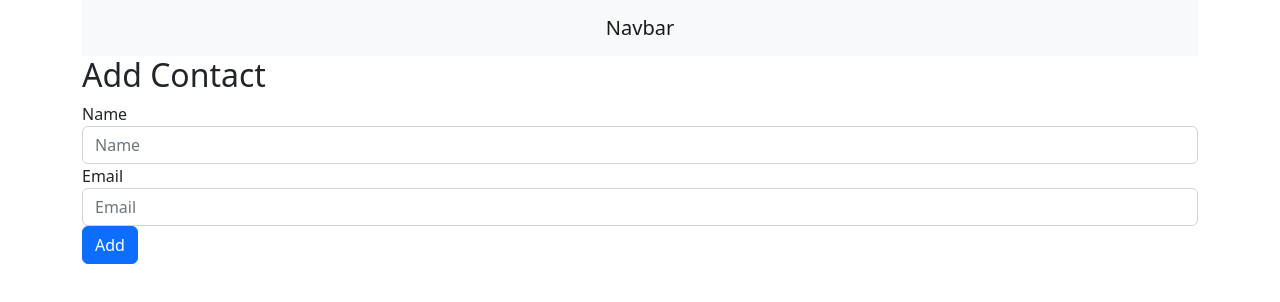
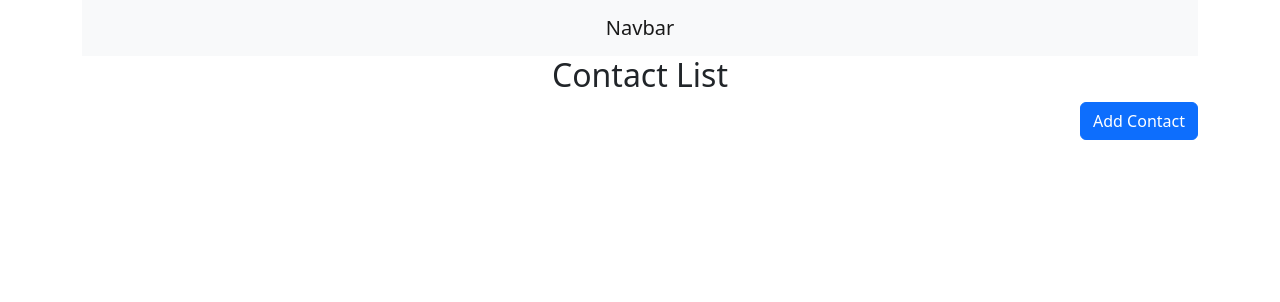
Before and after one commit to Abu-0-RayhaN/Contact-Manager, a React (Create React App) app: page / in a window 1280 px wide. Shown: the top 302 px of the page. Built offline with nearby package versions, Linux system fonts and the light colour scheme.

Commit message:
Rendering problem solved

```diff
--- a/package.json
+++ b/package.json
@@ -9,6 +9,7 @@
     "bootstrap": "^5.2.3",
     "react": "^18.2.0",
     "react-dom": "^18.2.0",
+    "react-router-dom": "^5.2.0",
     "react-scripts": "5.0.1",
     "uuid": "^3.4.0",
     "web-vitals": "^2.1.4"
--- a/src/components/AddContact.jsx
+++ b/src/components/AddContact.jsx
@@ -13,7 +13,7 @@ export default class AddContact extends Component {
     } else {
       this.props.AddContactHandler(this.state);
       this.setState({ name: "", email: "" });
-      console.log(this.state);
+      this.props.history.push("/");
     }
   };
   render() {
--- a/src/components/App.js
+++ b/src/components/App.js
@@ -1,15 +1,18 @@
+import AddContact from "./AddContact";
 import "./App.css";
 import "bootstrap/dist/css/bootstrap.css";
 import Header from "./Header";
-import AddContact from "./AddContact";
+import ContactList from "./ContactList";
 // import ContactCard from './ContactCard'
-import ContactList from "./ContactList";
+import ContactDetails from "./ContactDetails";
 import { useEffect, useState } from "react";
 import { v4 as uuidv4 } from "uuid";
+import { BrowserRouter as Router, Switch, Route } from "react-router-dom";
+
 function App() {
   const LOCAL_STORAGE_KEY = "contacts";
   const [contacts, setContacts] = useState([]);
-  const addContactHandler = (contact) => {
+  const AddContactHandler = (contact) => {
     setContacts([...contacts, { id: uuidv4(), ...contact }]);
     localStorage.setItem(
       LOCAL_STORAGE_KEY,
@@ -17,20 +20,38 @@ function App() {
     );
   };
   const removeContactHandler = (id) => {
-    const newContactList = contacts.filter((contact) => {
-      return contact.id !== id;
-    });
+    const newContactList = contacts.filter((contact) => contact.id !== id);
     setContacts(newContactList);
+    localStorage.setItem(LOCAL_STORAGE_KEY, JSON.stringify(newContactList));
   };
+
   useEffect(() => {
     const retriveContacts = JSON.parse(localStorage.getItem(LOCAL_STORAGE_KEY));
     if (retriveContacts) setContacts(retriveContacts);
   }, []);
   return (
     <div className="container">
-      <Header />
-      <AddContact AddContactHandler={addContactHandler} />
-      <ContactList contacts={contacts} getContactId={removeContactHandler} />
+      <Router>
+        <Header />
+        <Switch>
+          <Route exact path="/">
+            {(props) => (
+              <ContactList
+                {...props}
+                contacts={contacts}
+                getContactId={removeContactHandler}
+              />
+            )}
+          </Route>
+          <Route
+            path="/add"
+            render={(props) => (
+              <AddContact {...props} AddContactHandler={AddContactHandler} />
+            )}
+          />
+          <Route path="/contact/:id" component={ContactDetails}></Route>
+        </Switch>
+      </Router>
     </div>
   );
 }
--- a/src/components/ContactCard.jsx
+++ b/src/components/ContactCard.jsx
@@ -1,20 +1,34 @@
 import React from "react";
+import { NavLink } from "react-router-dom";
 const ContactCard = (props) => {
+  const onclickHandler = () => {
+    if (window.confirm(`You Want To Delete ${name}'s Contact?`)) {
+      props.clickHandler(props.contact.id);
+    }
+  };
   const { name, email, id } = props.contact;
-  console.log(id);
   return (
     <div>
       <div className="item d-flex mt-3">
         <div className="content ">
           <i className="fa fa-user" aria-hidden="true"></i>
           <h1 className="h1">{name}</h1>
-          <h6 className="h6">{email}</h6>
+          <NavLink
+            to={{
+              pathname: `/contact/${id}`,
+              state: {
+                contact: props.contact,
+              },
+            }}
+          >
+            <h6 className="h6">{email}</h6>
+          </NavLink>
         </div>
         <div className="ms-auto">
           <i
             className="fas fa-trash"
             style={{ color: "red", marginTop: "7px" }}
-            onClick={() => props.clickHandler(id)}
+            onClick={onclickHandler}
           ></i>
         </div>
       </div>
--- /dev/null
+++ b/src/components/ContactDetails.jsx
@@ -0,0 +1,27 @@
+import React from "react";
+// import { Link } from 'react-router-dom'
+import user from "../images/user.png";
+import { Link } from "react-router-dom";
+const ContactDetails = (props) => {
+  const { name, email } = props.location.state.contact;
+  return (
+    <div className="container card ">
+      <div className="card-image">
+        <img src={user} alt="" />
+      </div>
+      <div className="card-body">
+        <div className="h2">{name}</div>
+        <div className="description">{email}</div>
+      </div>
+      <div>
+        <Link to="/">
+          <button className="btn btn-info btn mx-auto">
+            Back to Contact List
+          </button>
+        </Link>
+      </div>
+    </div>
+  );
+};
+
+export default ContactDetails;
--- a/src/components/ContactList.jsx
+++ b/src/components/ContactList.jsx
@@ -1,9 +1,11 @@
 import React from "react";
 import ContactCard from "./ContactCard";
+import { NavLink } from "react-router-dom";
 const ContactList = (props) => {
   const deleteContactHandler = (id) => {
     props.getContactId(id);
   };
+
   const rendereContactList = props.contacts.map((contact) => {
     return (
       <div>
@@ -15,7 +17,24 @@ const ContactList = (props) => {
       </div>
     );
   });
-  return <div>{rendereContactList}</div>;
+  return (
+    <div>
+      <h2 className="text-center">Contact List</h2>
+      <NavLink
+        to={{
+          pathname: "/add",
+          state: {
+            AddContactHandler: props.AddContactHandler,
+          },
+        }}
+      >
+        <button className="btn btn-primary float-end"> Add Contact</button>
+      </NavLink>
+      <br />
+      <br />
+      {rendereContactList}
+    </div>
+  );
 };
 
 export default ContactList;
--- a/src/index.js
+++ b/src/index.js
@@ -3,10 +3,10 @@ import ReactDOM from "react-dom/client";
 import "./index.css";
 import App from "./components/App";
 import "bootstrap/dist/css/bootstrap.css";
-
+import { BrowserRouter } from "react-router-dom";
 const root = ReactDOM.createRoot(document.getElementById("root"));
 root.render(
-  <React.StrictMode>
+  <BrowserRouter>
     <App />
-  </React.StrictMode>
+  </BrowserRouter>
 );
```
Also changed, not shown: src/images/user.png (added), 1 other file (tests, documents, lock files or other folders).
